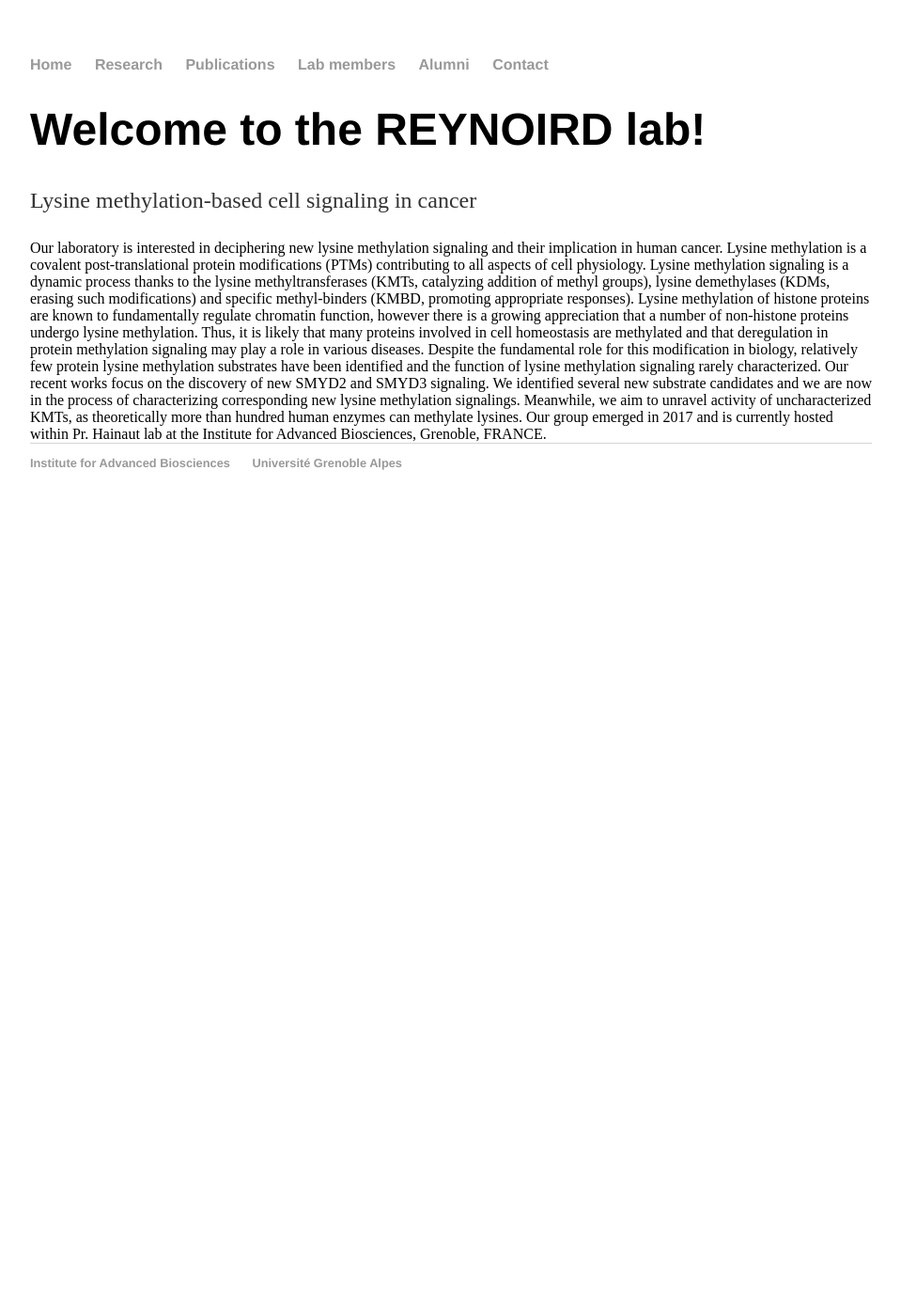
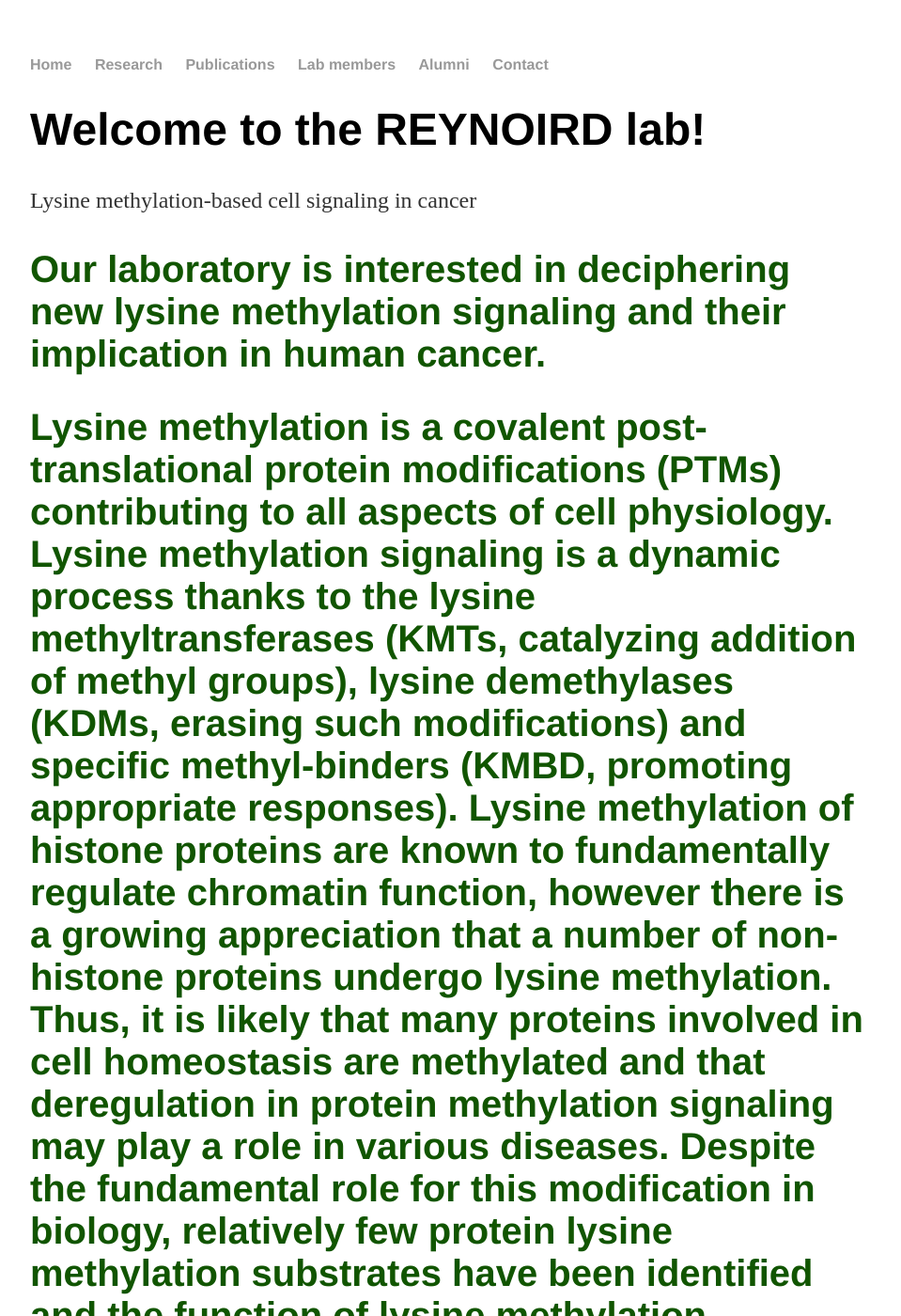
Before and after one commit to Reynoird-Lab/Reynoird-lab.github.io, a Jekyll site: the page built from index.html, in a window 1280 px wide and 1400 px high. Shown: the whole window at 94% size, without its empty margins (160-1119 px from the left). Built offline with Jekyll 4.4.1, drawn with Linux system fonts in a browser that asks for light colours; Markdown is read by kramdown in place of the engine named in the settings; some of the changed text lies outside the part shown.

Commit message:
Update index.html

```diff
--- a/index.html
+++ b/index.html
@@ -6,10 +6,10 @@
 	<h1>Welcome to the REYNOIRD lab!</h1>
 	<p>Lysine methylation-based cell signaling in cancer</p>
 
-Our laboratory is interested in deciphering new lysine methylation signaling and their implication in human cancer.
-Lysine methylation is a covalent post-translational protein modifications (PTMs) contributing to all aspects of cell physiology. Lysine methylation signaling is a dynamic process thanks to the lysine methyltransferases (KMTs, catalyzing addition of methyl groups), lysine demethylases (KDMs, erasing such modifications) and specific methyl-binders (KMBD, promoting appropriate responses). Lysine methylation of histone proteins are known to fundamentally regulate chromatin function, however there is a growing appreciation that a number of non-histone proteins undergo lysine methylation. Thus, it is likely that many proteins involved in cell homeostasis are methylated and that deregulation in protein methylation signaling may play a role in various diseases. Despite the fundamental role for this modification in biology, relatively few protein lysine methylation substrates have been identified and the function of lysine methylation signaling rarely characterized.
-Our recent works focus on the discovery of new SMYD2 and SMYD3 signaling. We identified several new substrate candidates and we are now in the process of characterizing corresponding new lysine methylation signalings. Meanwhile, we aim to unravel activity of uncharacterized KMTs, as theoretically more than hundred human enzymes can methylate lysines.
-Our group emerged in 2017 and is currently hosted within Pr. Hainaut lab at the Institute for Advanced Biosciences, Grenoble, FRANCE.
+<h2>Our laboratory is interested in deciphering new lysine methylation signaling and their implication in human cancer.</h2>
+<h2>Lysine methylation is a covalent post-translational protein modifications (PTMs) contributing to all aspects of cell physiology. Lysine methylation signaling is a dynamic process thanks to the lysine methyltransferases (KMTs, catalyzing addition of methyl groups), lysine demethylases (KDMs, erasing such modifications) and specific methyl-binders (KMBD, promoting appropriate responses). Lysine methylation of histone proteins are known to fundamentally regulate chromatin function, however there is a growing appreciation that a number of non-histone proteins undergo lysine methylation. Thus, it is likely that many proteins involved in cell homeostasis are methylated and that deregulation in protein methylation signaling may play a role in various diseases. Despite the fundamental role for this modification in biology, relatively few protein lysine methylation substrates have been identified and the function of lysine methylation signaling rarely characterized.
+<h2>Our recent works focus on the discovery of new SMYD2 and SMYD3 signaling. We identified several new substrate candidates and we are now in the process of characterizing corresponding new lysine methylation signalings. Meanwhile, we aim to unravel activity of uncharacterized KMTs, as theoretically more than hundred human enzymes can methylate lysines.</h2>
+Our group emerged in 2017 and is currently hosted within Pr. Hainaut lab at the Institute for Advanced Biosciences, Grenoble, FRANCE.</h2>
 
 
 
```
